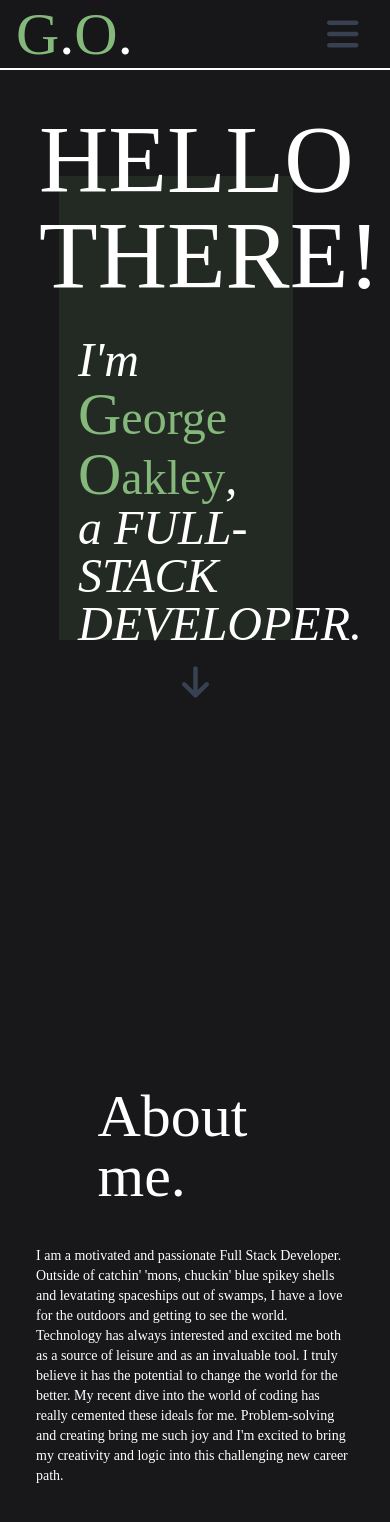
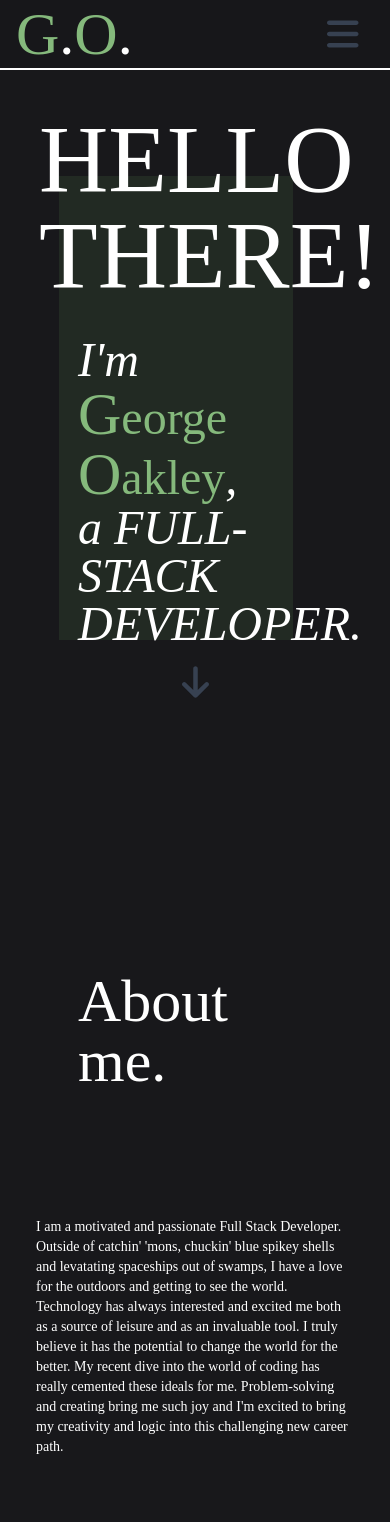
Before and after one commit to Georgeoak03/portfolioV2, a React (Create React App) app in the folder portfolio/: page / in a window 390 px wide. Shown: the top 1522 px of the page. Built offline with nearby package versions, Linux system fonts and the light colour scheme.

Commit message:
positioned text

```diff
--- a/portfolio/src/components/About.js
+++ b/portfolio/src/components/About.js
@@ -4,14 +4,13 @@ export default function About() {
     return (
         <section id="about-me">
             <div className="bg-zinc-900 h-screen flex">
-
-                <div className="flex-wrap-col m-auto md:m-0">
-                    <div className="flex-wrap-col w-2/5 relative z-10 left-1/4 md:top-32 md:left-40">
+                <div className="flex-wrap-col m-0">
+                    <div className="flex-wrap-col w-2/5 relative z-10 top-[15%] left-[20%] md:top-32 md:left-40">
                         <h1 className="text-6xl lg:text-12xl md:text-8xl text-white font-['Great_Sailor']">
                             About me.
                         </h1>
                     </div>
-                    <div className="flex-wrap-col relative z-10 w-4/5 md:w-1/3 left-9 md:left-1/4 top-10 md:top-52">
+                    <div className="flex-wrap-col relative z-10 w-4/5 md:w-1/3 left-9 md:left-1/4 top-[30%] md:top-52">
                         <p className="text-sm text-white font-['Futura'] md:text-xl">I am a motivated and passionate
                             Full Stack Developer. Outside of catchin' 'mons, chuckin' blue spikey shells and levatating
                             spaceships out of swamps, I have a love for the outdoors and getting to see the world.</p>
```
